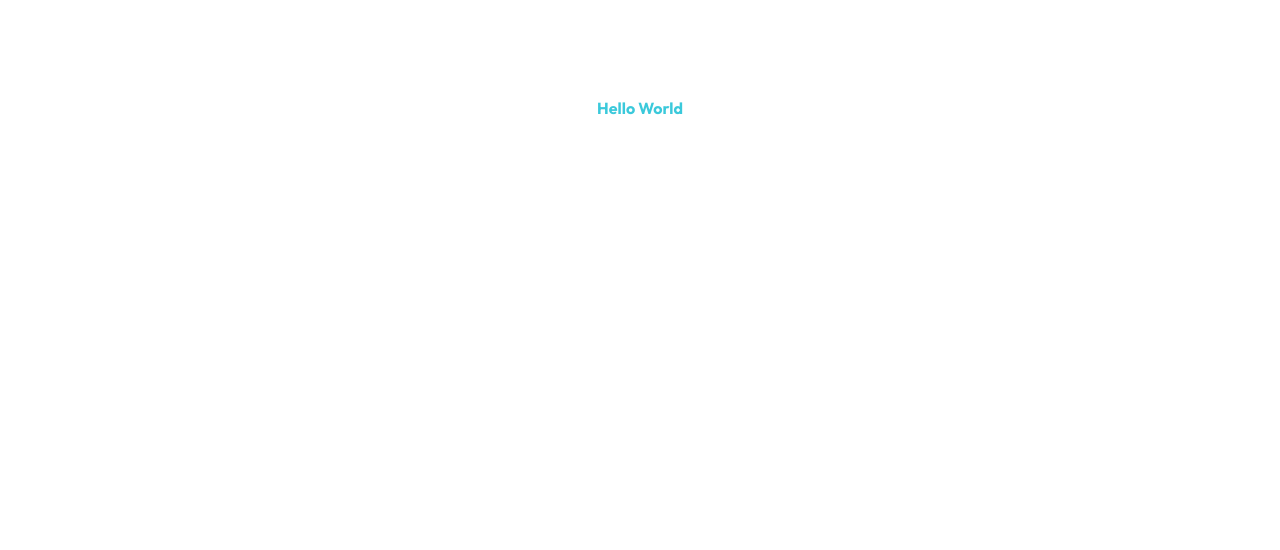
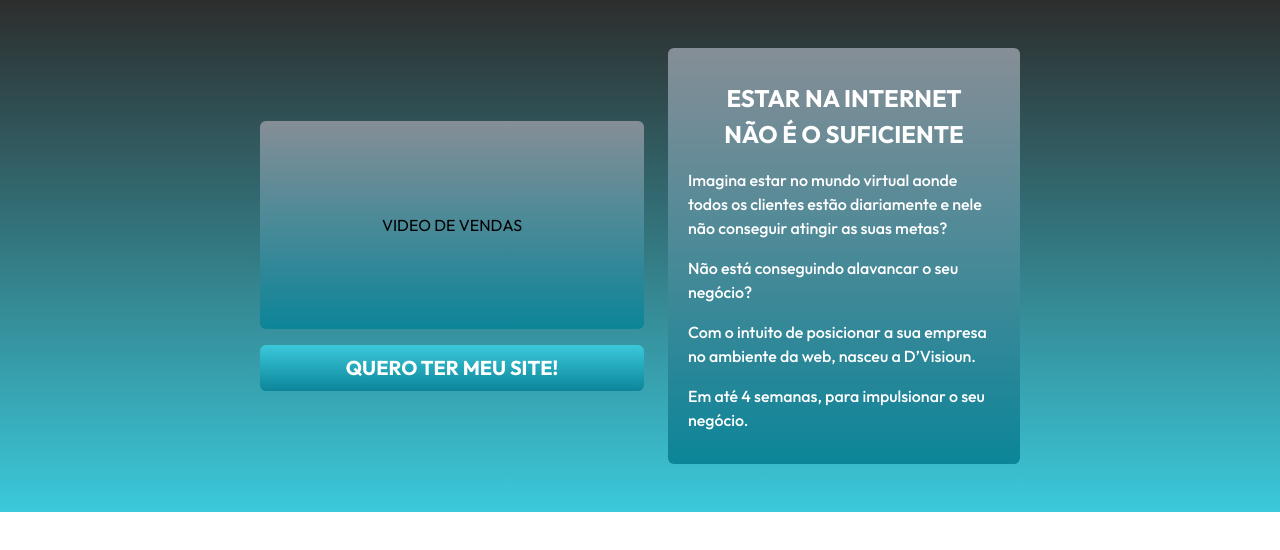
Before and after one commit to DVisioun/dvisioun-lp-front, a Next.js app: page / in a window 1280 px wide. Shown: the top 550 px of the page. Built offline with nearby package versions, Linux system fonts and the light colour scheme.

Commit message:
feat: boxhero + videohero + button components created, added initial screens config and types file

```diff
--- /dev/null
+++ b/src/@types/index.d.ts
@@ -0,0 +1,3 @@
+export type ButtonProps = {
+    title: string
+}
--- a/src/app/page.tsx
+++ b/src/app/page.tsx
@@ -1,8 +1,9 @@
+import { Hero } from "@/components/Organism/Hero/Hero";
 
 export default function Home() {
   return (
-    <main className="flex min-h-screen flex-col items-center justify-between p-24">
-      <p className="font-bold text-primary-blue text-base">Hello World</p>
+    <main className="flex flex-col">
+      <Hero />
     </main>
   )
 }
--- a/src/components/Atoms/Button/Button.tsx
+++ b/src/components/Atoms/Button/Button.tsx
@@ -0,0 +1,10 @@
+import { ButtonProps } from "@/@types";
+import React from "react";
+
+export const Button = ({ title }: ButtonProps) => {
+  return (
+    <button className="font-bold bg-gradient-to-b from-primary-blue to-dark-blue uppercase rounded-md text-white cursor-pointer duration-300 text-xs py-1 px-10 d-0.03:py-2 d-0.03:px-12 d-0.02:text-base d-0:text-lg hover:from-dark-blue hover:to-primary-blue">
+      {title}
+    </button>
+  );
+};
--- a/src/components/Molecule/BoxHero/BoxHero.tsx
+++ b/src/components/Molecule/BoxHero/BoxHero.tsx
@@ -0,0 +1,29 @@
+import React from "react";
+
+export const BoxHero = () => {
+  return (
+    <div className="flex flex-col items-center gap-4 bg-gradient-to-b from-gray-500 to-dark-blue px-5 py-8 rounded-md max-w-[22rem]">
+      <div>
+        <h1 className="font-bold text-white text-center text-lg d-0:text-xl">
+          ESTAR NA INTERNET <br/>NÃO É O SUFICIENTE
+        </h1>
+      </div>
+      <div className="flex flex-col gap-4">
+        <p className="text-white text-sm font-medium d-0.01:text-base">
+          Imagina estar no mundo virtual aonde todos os clientes estão
+          diariamente e nele não conseguir atingir as suas metas?
+        </p>
+        <p className="text-white text-sm font-medium d-0.01:text-base">
+          Não está conseguindo alavancar o seu negócio?
+        </p>
+        <p className="text-white text-sm font-medium d-0.01:text-base">
+          Com o intuito de posicionar a sua empresa no ambiente da web, nasceu a
+          D’Visioun.
+        </p>
+        <p className="text-white text-sm font-medium d-0.01:text-base">
+          Em até 4 semanas, para impulsionar o seu negócio.
+        </p>
+      </div>
+    </div>
+  );
+};
--- a/src/components/Molecule/VideoHero/VideoHero.tsx
+++ b/src/components/Molecule/VideoHero/VideoHero.tsx
@@ -0,0 +1,13 @@
+import { Button } from '@/components/Atoms/Button/Button'
+import React from 'react'
+
+export const VideoHero = () => {
+  return (
+    <div className="flex flex-col gap-4 d-0.03:w-[16rem] d-0.02:w-[20rem] d-0.1:w-[24rem]">
+        <div className="bg-gradient-to-b from-gray-500 to-dark-blue uppercase rounded-md h-[8rem] d-0.02:h-[10rem] d-0:h-[12rem] d-0.1:h-[13rem] flex justify-center items-center">
+            <div>VIDEO DE VENDAS</div> {/* video here */}
+        </div>
+        <Button title="Quero ter meu site!"/>
+    </div>
+  )
+}
--- a/src/components/Organism/Hero/Hero.tsx
+++ b/src/components/Organism/Hero/Hero.tsx
@@ -0,0 +1,12 @@
+import { BoxHero } from '@/components/Molecule/BoxHero/BoxHero'
+import { VideoHero } from '@/components/Molecule/VideoHero/VideoHero'
+import React from 'react'
+
+export const Hero = () => {
+  return (
+    <div className="flex flex-col items-center px-3 py-12 gap-6 bg-gradient-to-b from-gray-700 to-primary-blue d-0:flex-row d-0:justify-center">
+        <VideoHero />
+        <BoxHero />
+    </div>
+  )
+}
--- a/tailwind.config.ts
+++ b/tailwind.config.ts
@@ -7,7 +7,22 @@ const config: Config = {
     "./src/app/**/*.{js,ts,jsx,tsx,mdx}",
   ],
   theme: {
+    screens: {
+      "d-0.03": { min: "340px" },
+      "d-0.02": { min: "480px" },
+      "d-0.01": { min: "600px" },
+      "d-0": { min: "768px" },
+      "d-0.1": { min: "970px" },
+      "d-0.2": { max: "600px" },
+      "d-0.3": { max: "440px" },
+      "d-1": { max: "345px" },
+      "u-0": { min: "1575px" },
+      "u-1": { min: "2400px" },
+    },
     fontSize: {
+      "2xs": "0.625rem",
+      xs: "0.75rem",
+      sm: "0.875rem",
       base: "1rem",
       lg: "1.25rem",
       xl: "1.5rem",
```
